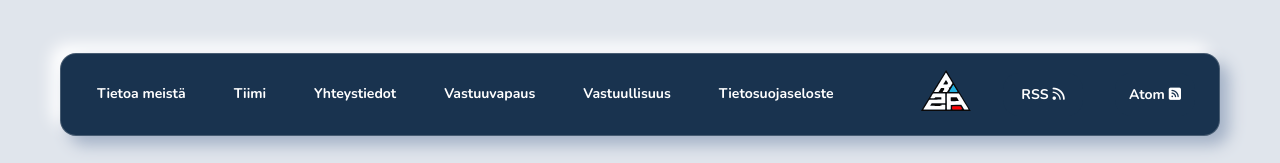
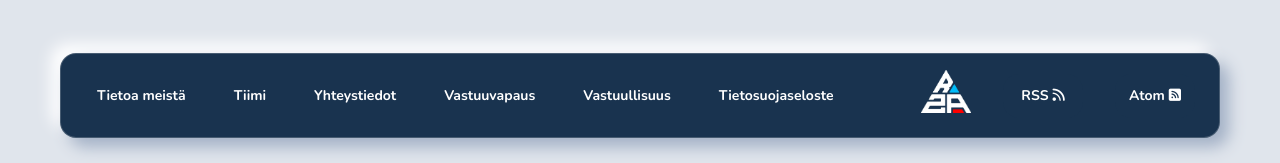
Before and after one commit to TravelerX9/rza-winlandia, a plain HTML site: page index.html in a window 1280 px wide. Shown: the part 5372-5535 px from the top of the page. Drawn offline with nearby package versions, Linux system fonts and the light colour scheme; a web font is replaced by a local one.

Commit message:
Update index.html

```diff
--- a/index.html
+++ b/index.html
@@ -679,7 +679,7 @@
               <td style="padding-right: 32px;">
                 <a href="https://www.linkedin.com/in/romanza-hendra-bayu-40819211a/" target="_blank"
                   rel="noopener noreferrer" style="display: inline-block; text-decoration: none;">
-                  <img src="images/logorza.svg" width="50" height="50" alt="3D Logo" style="display: block; border: 0;">
+                  <img src="images/favicon.png" width="50" height="50" alt="3D Logo" style="display: block; border: 0;">
                 </a>
               </td>
               <td style="padding-right: 32px;">
```
